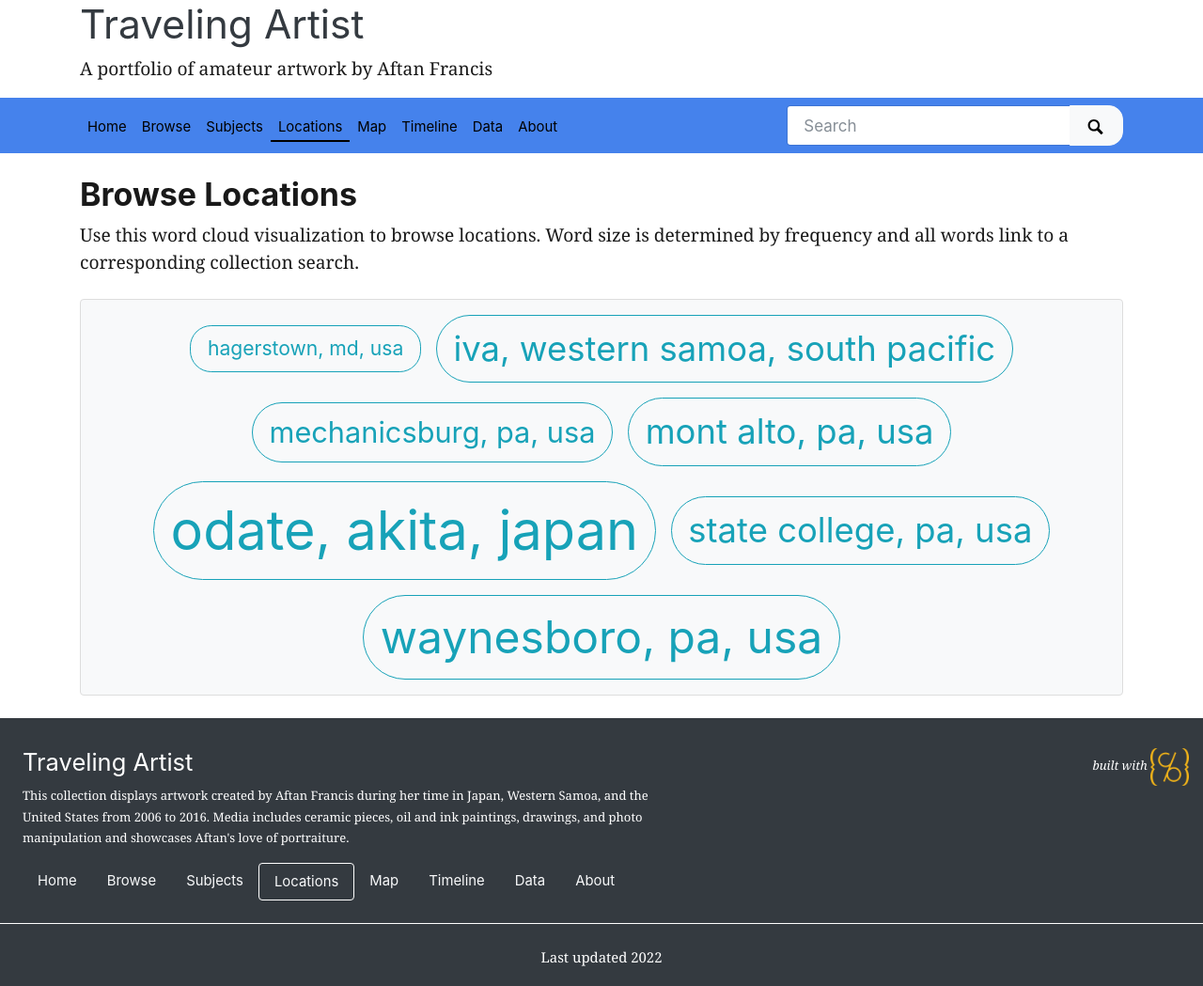
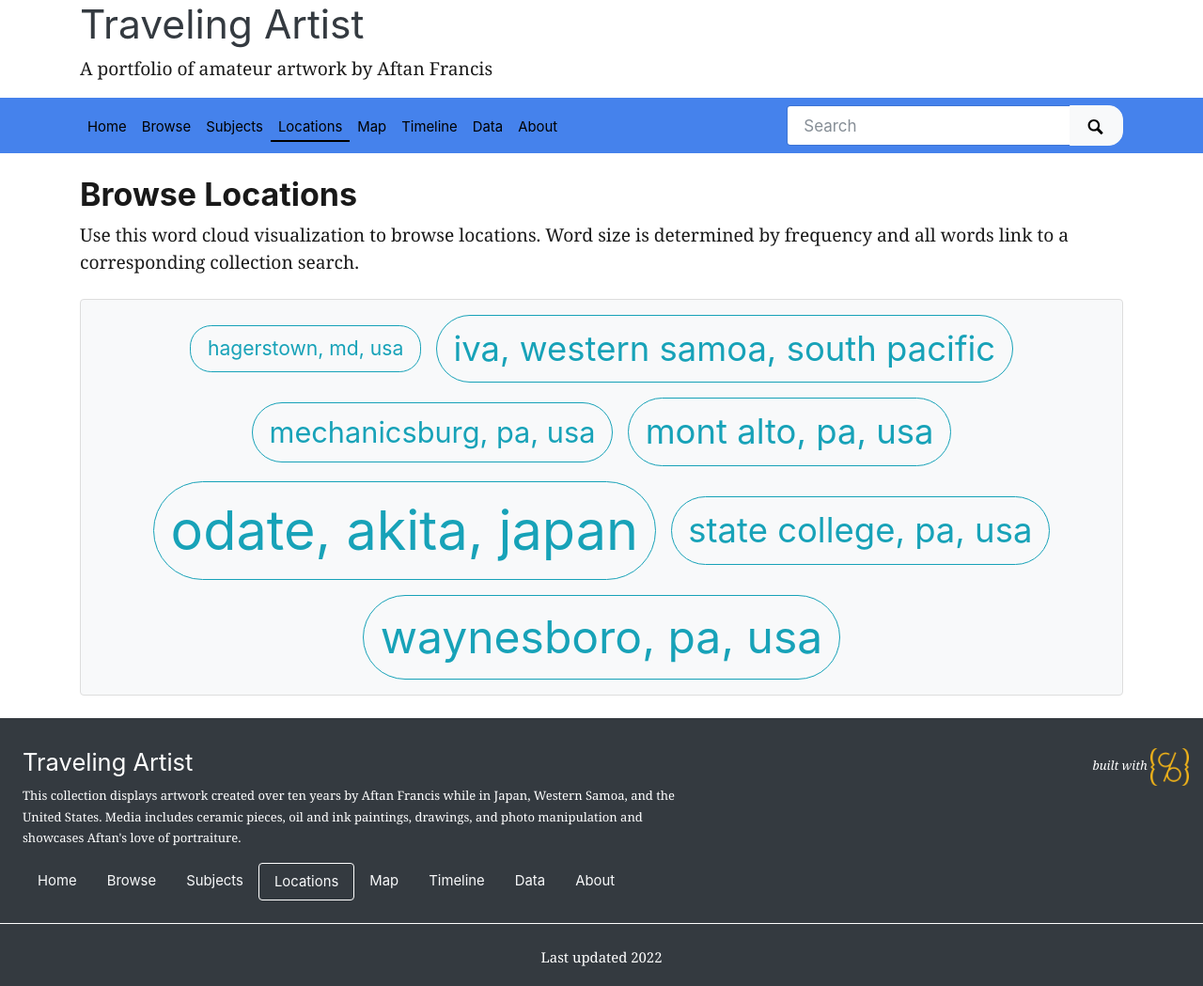
Before and after one commit to afran12/AFrancis-Portfolio, a Jekyll site: the page built from pages/locations.md, in a window 1280 px wide. Shown: the whole page at 94% size. Built offline with Jekyll 4.4.1, drawn with Linux system fonts in a browser that asks for light colours; nearby versions of some CDN libraries.

Commit message:
Update _config.yml

```diff
--- a/_config.yml
+++ b/_config.yml
@@ -25,7 +25,7 @@
 tagline: A portfolio of amateur artwork by Aftan Francis
 # description appears in meta tags and other locations
 # this description might appear in search result lists, keep around 160 characters max
-description: "This collection displays artwork created by Aftan Francis during her time in Japan, Western Samoa, and the United States from 2006 to 2016. Media includes ceramic pieces, oil and ink paintings, drawings, and photo manipulation and showcases Aftan's love of portraiture."
+description: "This collection displays artwork created over ten years by Aftan Francis while in Japan, Western Samoa, and the United States. Media includes ceramic pieces, oil and ink paintings, drawings, and photo manipulation and showcases Aftan's love of portraiture."
 # creator of the digital collection, to appear in meta tags; we typically use our GitHub usernames but feel free to just use your name
 author: afran12
 
```
